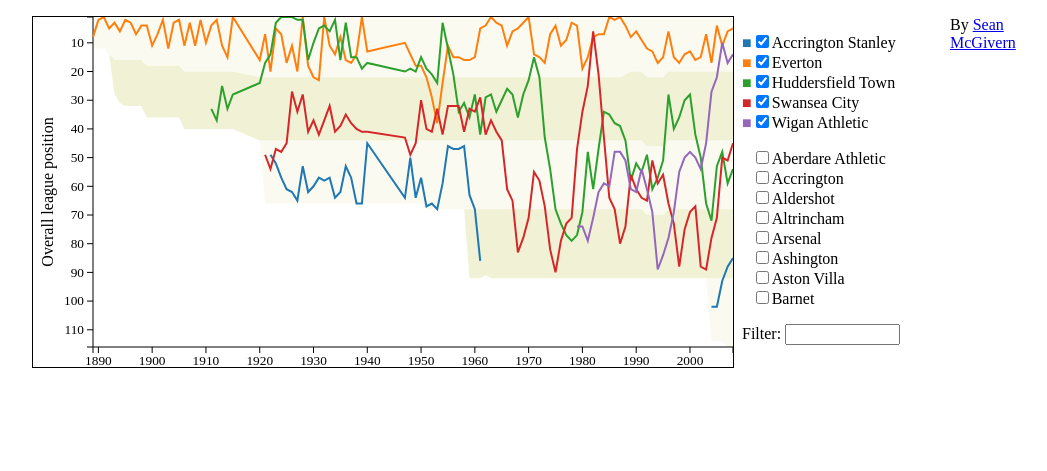
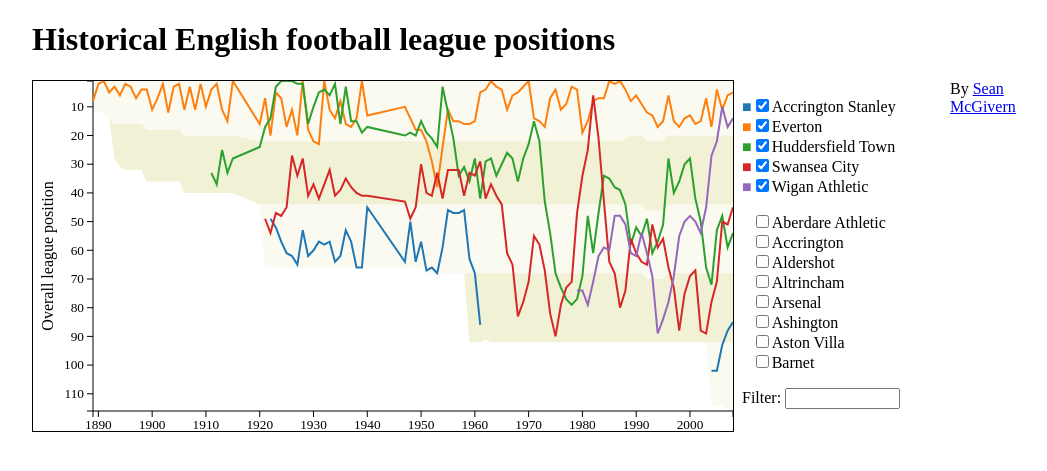
Before and after one commit to smcgivern/historical-league-positions, a plain HTML site: page index.html in a window 1280 px wide. Shown: the whole page, without its empty margins (88-1135 px from the left). Drawn offline with Linux system fonts and the light colour scheme.

Commit message:
Add title to page

```diff
--- a/index.html
+++ b/index.html
@@ -11,6 +11,7 @@
     <noscript>
       This page requires JavaScript to be enabled in order to work.
     </noscript>
+    <h1>Historical English football league positions</h1>
     <div id="chart">
       <div id="team-list">
         <ol id="teams-selected"></ol>
```
